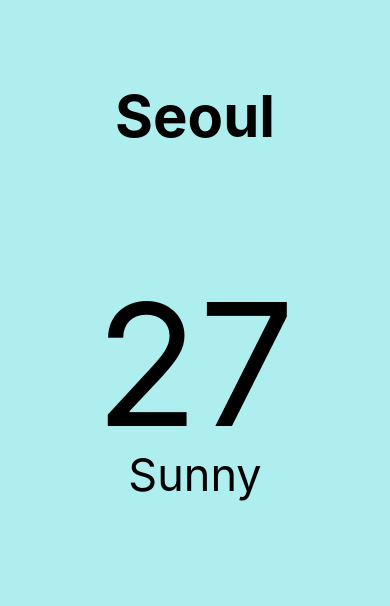
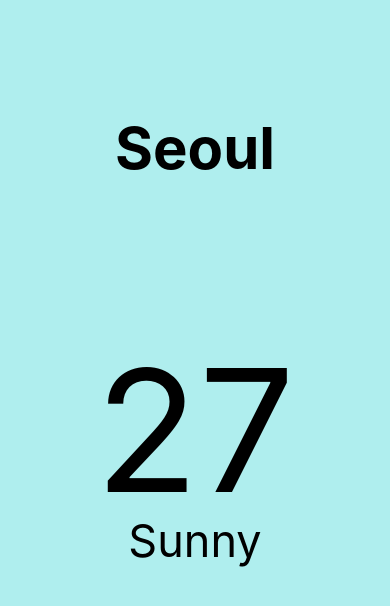
Before and after one commit to Choalstn/NomadWeather, a React Native app: screen / in a window 390 px wide. Shown: the top 606 px of the page. Built offline with nearby package versions, Linux system fonts and the light colour scheme.

Commit message:
Style(2) - ScrollView

```diff
--- a/App.js
+++ b/App.js
@@ -1,8 +1,9 @@
 import { StatusBar } from 'expo-status-bar';
 import reactDom from 'react-dom';
 import React from "react";
-import {View, Text, StyleSheet} from 'react-native';
-import { TouchableWithoutFeedback } from 'react-native-web';
+import {View, Text, StyleSheet, ScrollView, Dimensions } from 'react-native';
+
+const {width : SCREEN_WIDTH} = Dimensions.get('window');
 
 export default function App() {
   return (
@@ -11,12 +12,32 @@ export default function App() {
         <Text style={style.cityName}>Seoul</Text>
       </View>
 
-      <View style={style.weather}>
+      <ScrollView
+      contentContainerStyle={style.weather}
+      horizontal
+      pagingEnabled
+      showsHorizontalScrollIndicator = 'false'
+      >
         <View style={style.day} >
           <Text style={style.temp}>27</Text>
           <Text style={style.desc}>Sunny</Text>
         </View>
-      </View>
+
+        <View style={style.day} >
+          <Text style={style.temp}>27</Text>
+          <Text style={style.desc}>Sunny</Text>
+        </View>
+
+        <View style={style.day} >
+          <Text style={style.temp}>27</Text>
+          <Text style={style.desc}>Sunny</Text>
+        </View>
+
+        <View style={style.day} >
+          <Text style={style.temp}>27</Text>
+          <Text style={style.desc}>Sunny</Text>
+        </View>
+      </ScrollView>
     </View>
   );
 }
@@ -40,11 +61,10 @@ const style = StyleSheet.create({
    },
 
    weather : {
-    flex : 3,
    },
 
    day : {
-    flex: 1,
+    width:SCREEN_WIDTH,
     alignItems : 'center',
    },
 
```
